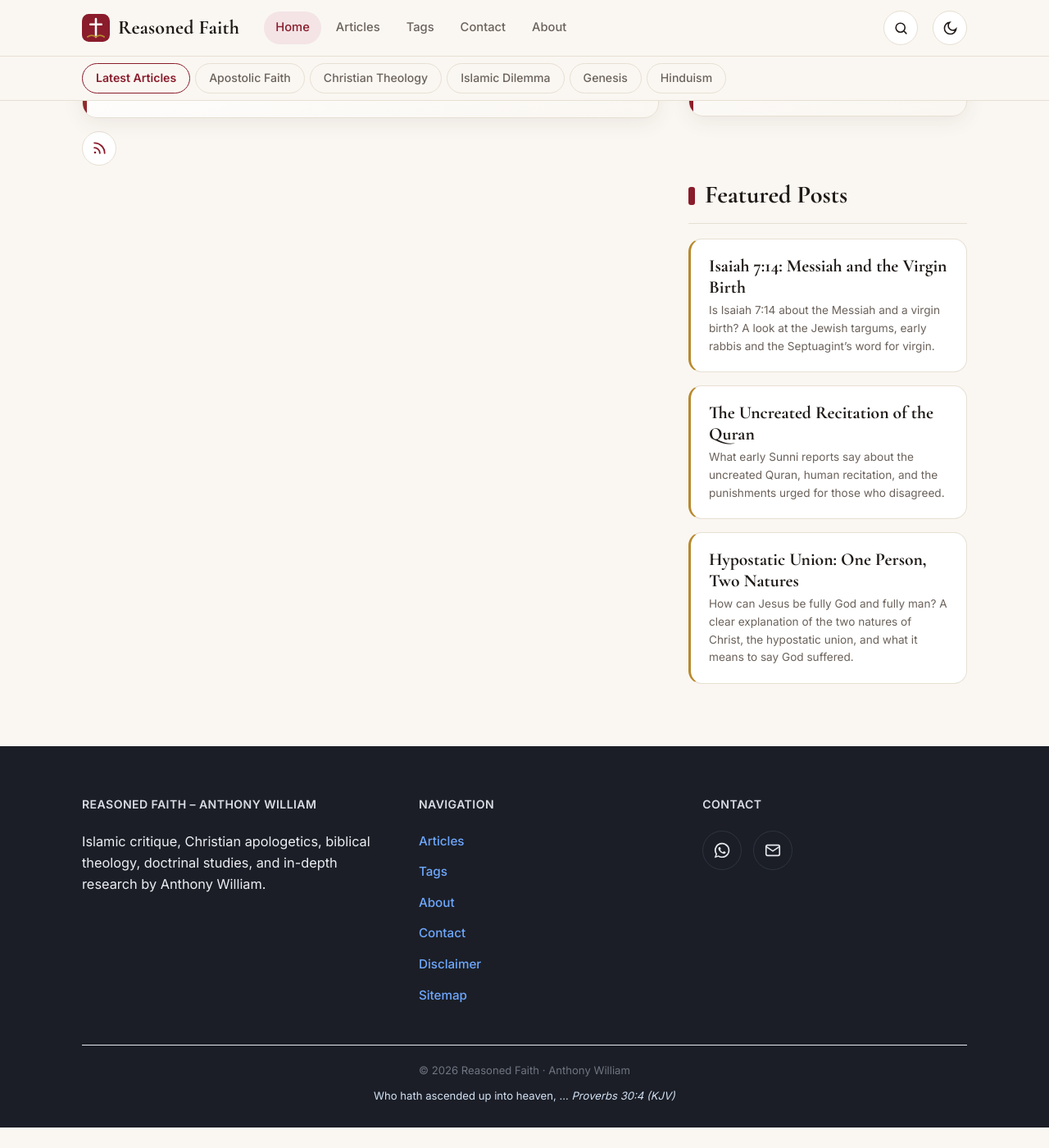
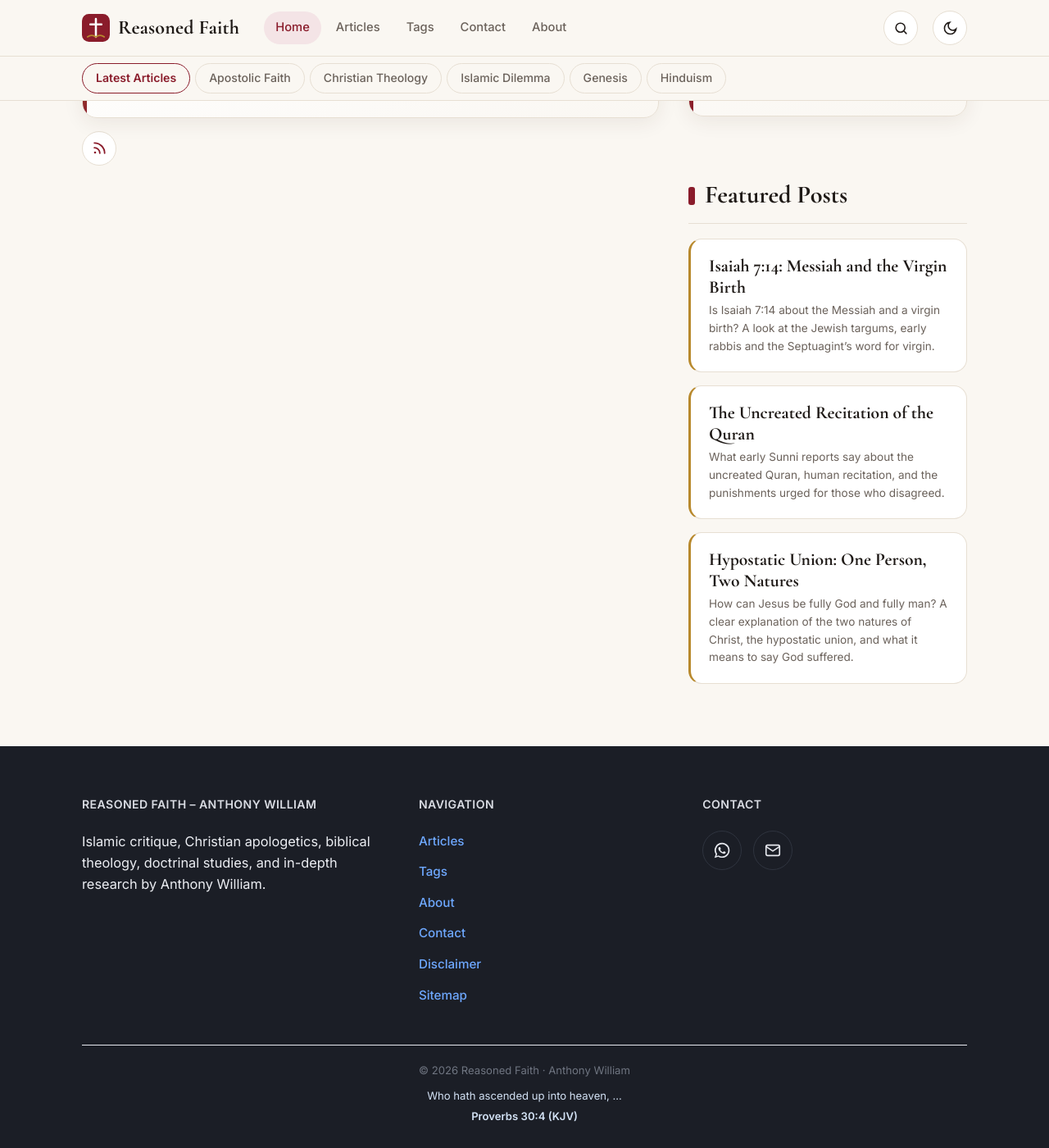
Before and after one commit to Reasoned-faith/reasoned-faith.github.io, a Jekyll site: the page built from index.html, in a window 1280 px wide and 1400 px high, scrolled down 1126 px. Shown: the whole window at 82% size. Built offline with Jekyll 4.4.1, drawn with Linux system fonts in a browser that asks for light colours; before the commit the page ends 2501 px from its top, so only the background shows below that.

Commit message:
Update style.css

```diff
--- a/assets/css/style.css
+++ b/assets/css/style.css
@@ -527,3 +527,5 @@ a:focus-visible,button:focus-visible,input:focus-visible,summary:focus-visible{o
 @media (max-width:900px){.rss-row.vd{display:none}}
 @media (min-width:901px){.rss-row.vm{display:none}}
 @media print{.rss-row{display:none!important}}
+.sf-verse{max-width:760px;margin:10px auto 0;line-height:1.6}
+.sf-verse cite{display:block;margin-top:4px;font-style:normal;font-weight:600}
```
